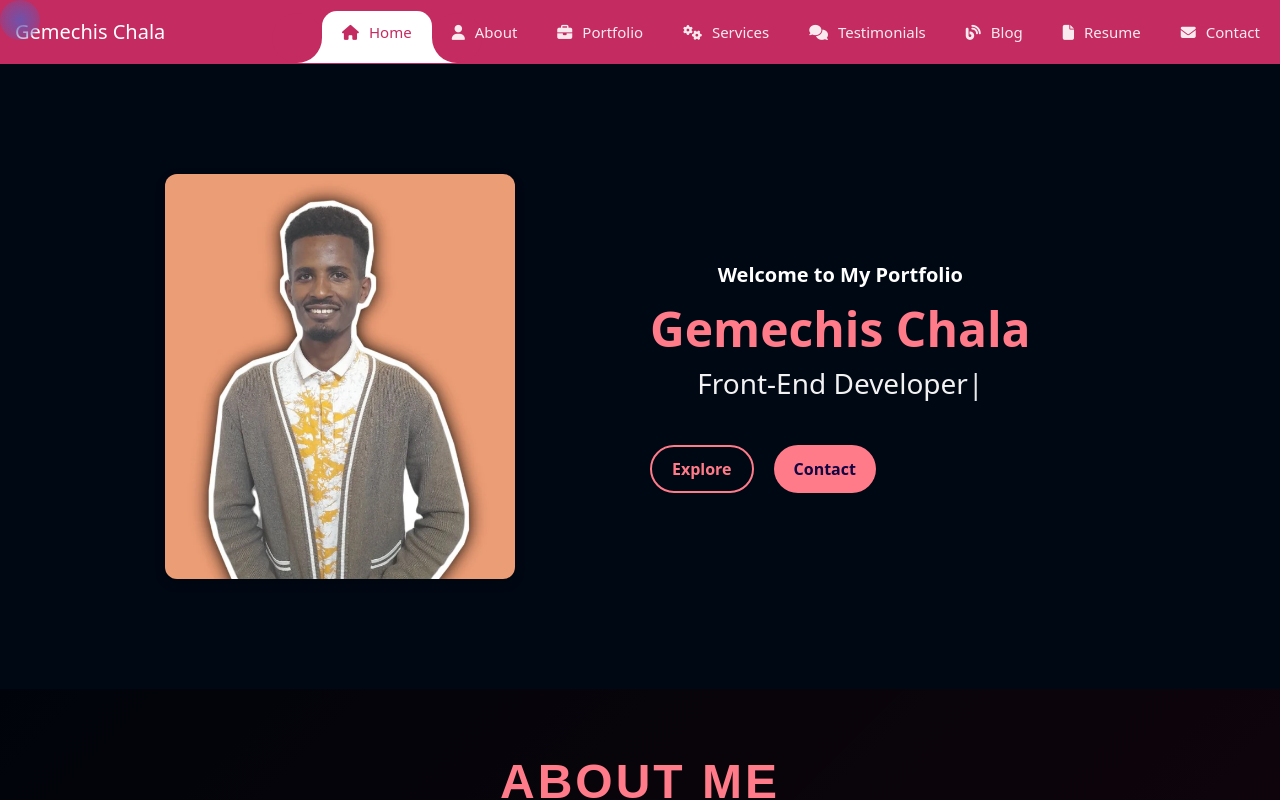
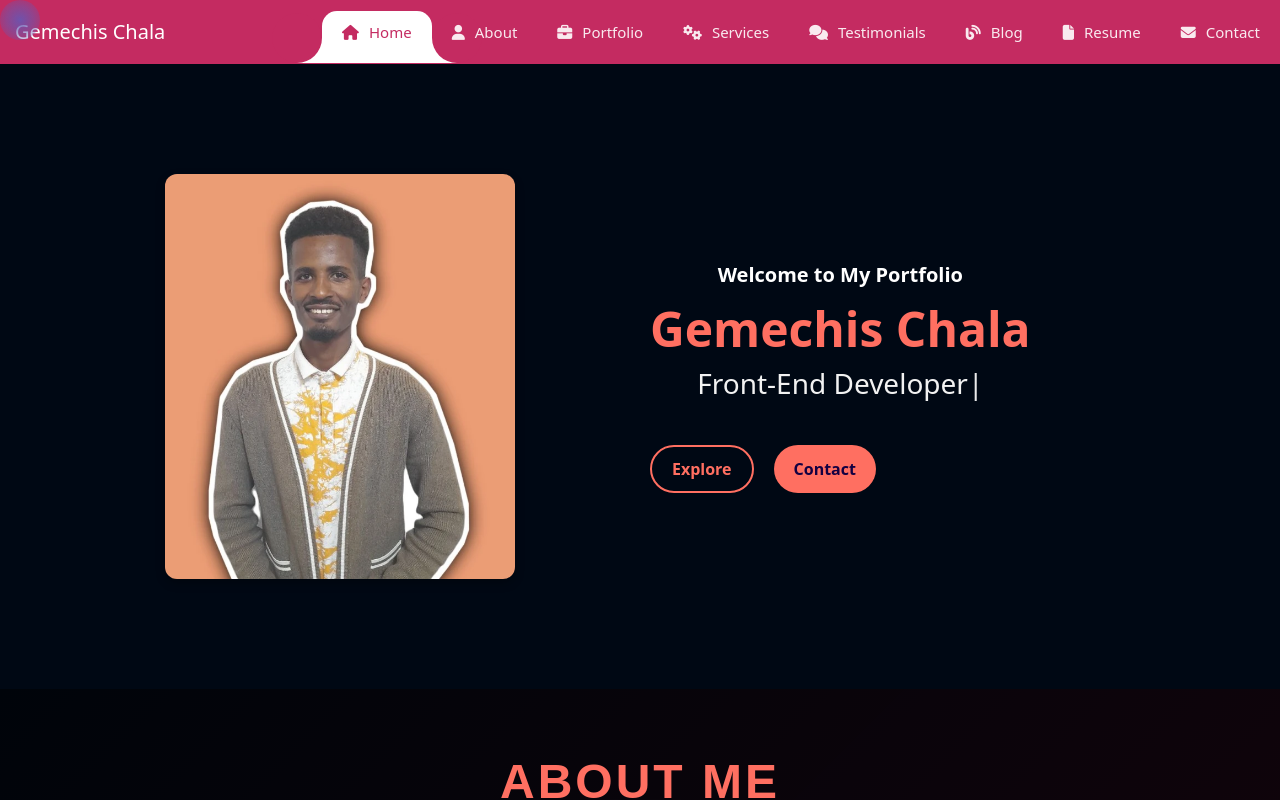
Before and after one commit to venopyX/my-portfolio-vue, a Vue app: page / in a window 1280 px wide. Built offline with nearby package versions, Linux system fonts and the light colour scheme; no server answers; the database is empty.

Commit message:
ui improvements to sections

```diff
--- a/src/assets/colors.scss
+++ b/src/assets/colors.scss
@@ -1,5 +1,5 @@
 // Primary Colors
-$primary-color: #ff7b89;
+$primary-color: #ff6f61; /* #ff7b89 */
 $primary-dark: #0f1a5f;
 $secondary-dark: #130042;
 
--- a/src/components/BlogsPage.vue
+++ b/src/components/BlogsPage.vue
@@ -251,7 +251,7 @@ export default {
 
 .read-more:hover {
   background-color: #ff6f61;
-  color: #fff;
+  color: #000000;
 }
 
 .pagination {
@@ -263,7 +263,7 @@ export default {
 .btn-load-more {
   padding: 12px 28px;
   font-size: 16px;
-  color: #fff;
+  color: #000000;
   background: #ff6f61;
   border: none;
   border-radius: 25px;
--- a/src/components/ResumeSection.vue
+++ b/src/components/ResumeSection.vue
@@ -84,7 +84,7 @@ export default {
       padding: 12px 30px;
       font-size: 1rem;
       font-weight: 600;
-      color: #ffffff;
+      color: #000000;
       background: #ff6f61;
       border: none;
       border-radius: 30px;
```
